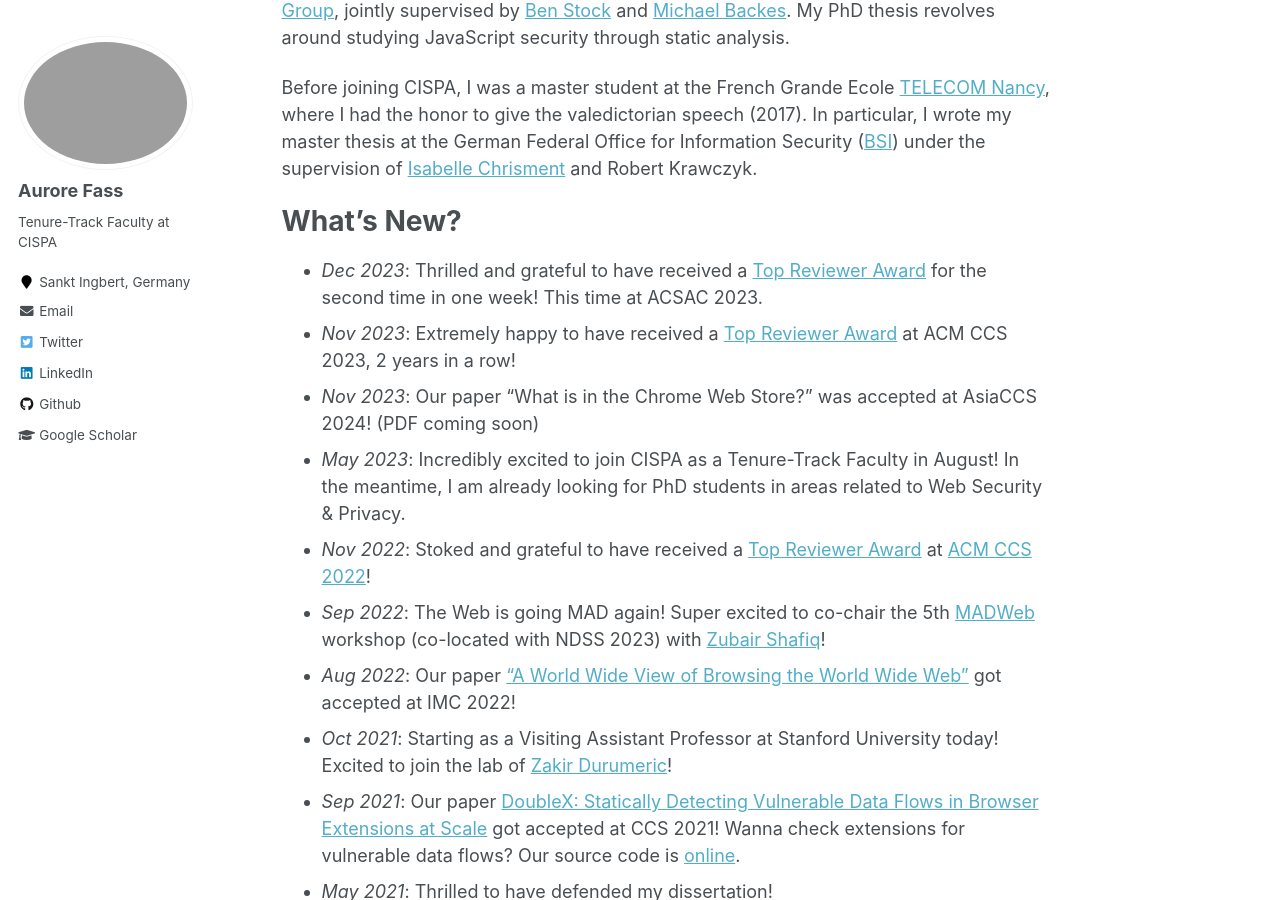
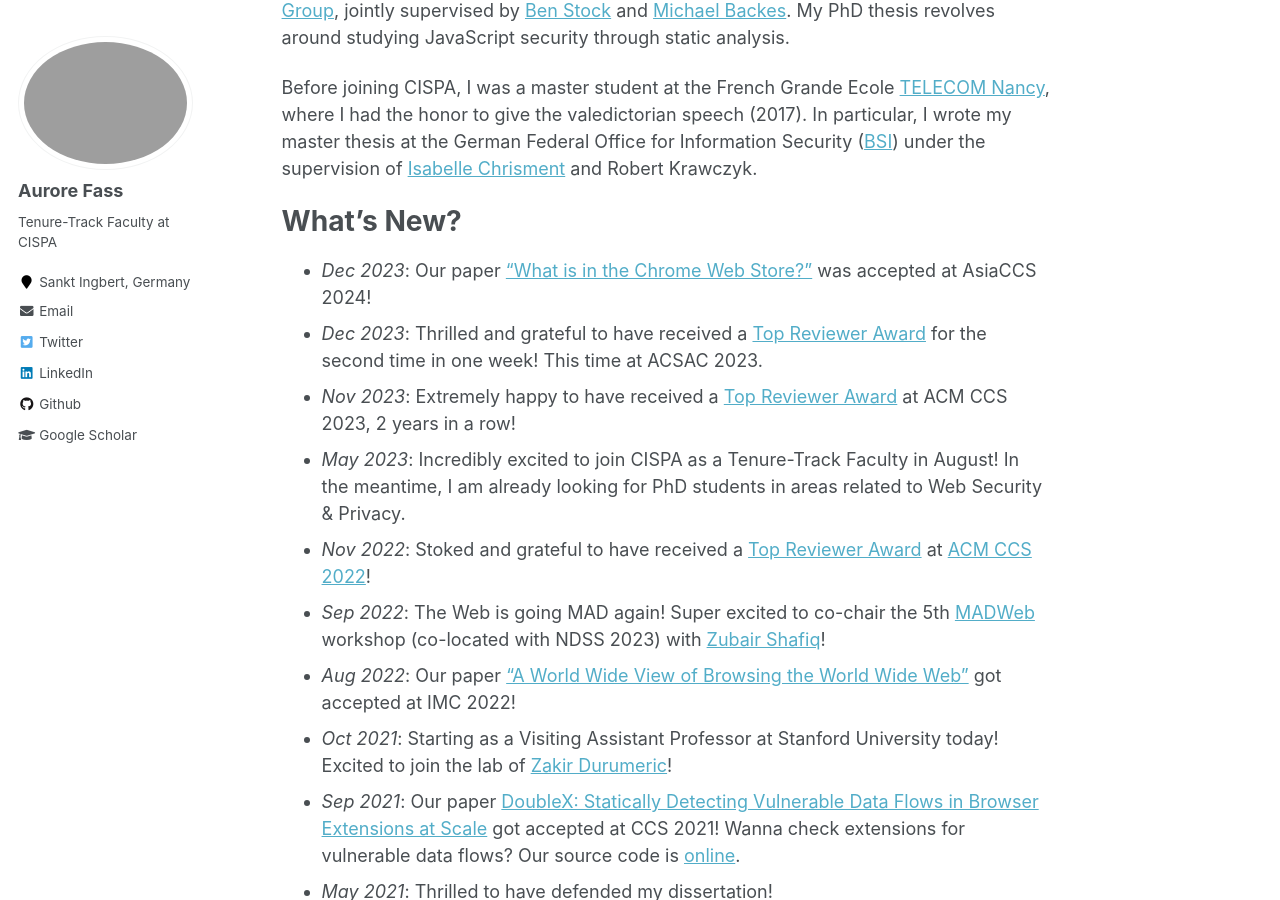
Before and after one commit to Aurore54F/aurore54f.github.io, a Jekyll site: the page built from _pages/about.md, in a window 1280 px wide and 900 px high, scrolled down 430 px. Built offline with Jekyll 4.4.1, drawn with Linux system fonts in a browser that asks for light colours.

Commit message:
Added link CWS paper

```diff
--- a/_pages/about.md
+++ b/_pages/about.md
@@ -19,9 +19,9 @@ Before joining CISPA, I was a master student at the French Grande Ecole [TELECOM
 
 What's New?
 ======
-- _Dec 2023_: Thrilled and grateful to have received a [Top Reviewer Award](https://twitter.com/AuroreFass/status/1732829852871348475) for the second time in one week! This time at ACSAC 2023.
+- _Dec 2023_: Our paper ["What is in the Chrome Web Store?"](https://publications.cispa.saarland/4057/1/2024_hsu_cws.pdf) was accepted at AsiaCCS 2024!
+- _Dec 2023_: Thrilled and grateful to have received a [Top Reviewer Award](https://www.acsac.org/2023/files/web/acsac23-programchairs-opening.pdf) for the second time in one week! This time at ACSAC 2023.
 - _Nov 2023_: Extremely happy to have received a [Top Reviewer Award](https://twitter.com/AuroreFass/status/1729765212146848005) at ACM CCS 2023, 2 years in a row!
-- _Nov 2023_: Our paper "What is in the Chrome Web Store?" was accepted at AsiaCCS 2024! (PDF coming soon)
 - _May 2023_: Incredibly excited to join CISPA as a Tenure-Track Faculty in August! In the meantime, I am already looking for PhD students in areas related to Web Security & Privacy.
 - _Nov 2022_: Stoked and grateful to have received a [Top Reviewer Award](https://twitter.com/AuroreFass/status/1591109188352372736) at [ACM CCS 2022](https://www.sigsac.org/ccs/CCS2022/program/awards.html)!
 - _Sep 2022_: The Web is going MAD again! Super excited to co-chair the 5th [MADWeb](https://madweb.work) workshop (co-located with NDSS 2023) with [Zubair Shafiq](https://web.cs.ucdavis.edu/~zubair)!
```
Also changed, not shown: 1 other file.
